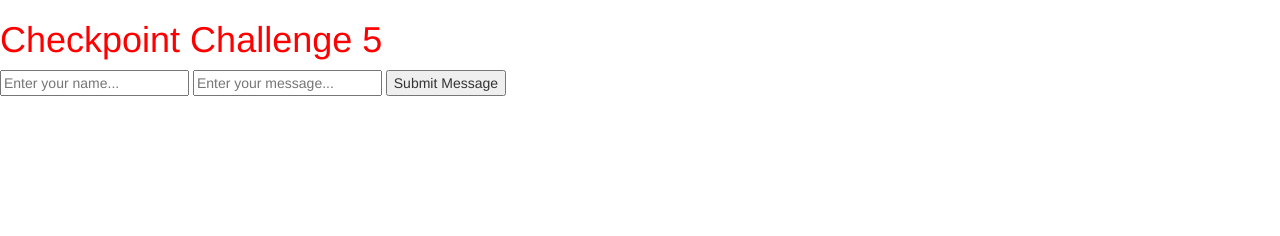
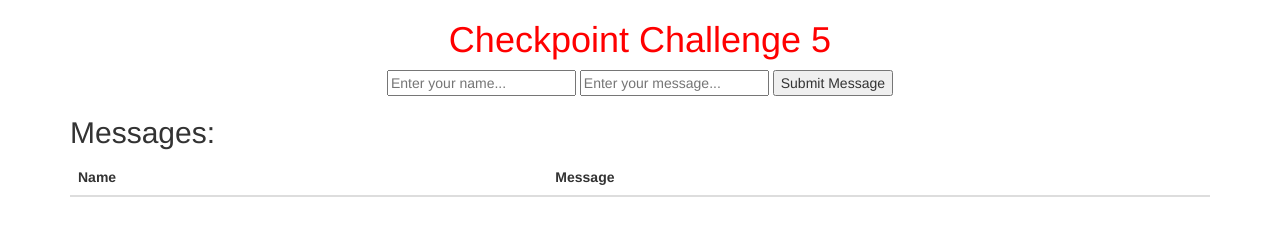
Before and after one commit to sader17761/Checkpoint-Challenge5, a website: page views/index.html in a window 1280 px wide. Drawn offline with Linux system fonts and the light colour scheme; files that its build step writes are made by us from their sources; no server answers; files whose address does not match are found by name.

Commit message:
added bootstrap styling

```diff
--- a/views/index.html
+++ b/views/index.html
@@ -10,16 +10,36 @@
     <link rel="stylesheet" href="styles/style.css">
   </head>
   <body ng-app="myApp" ng-controller="MessageController as mc" ng-init="mc.getMessages()">
-    <h1>Checkpoint Challenge 5</h1>
-    <div>
-      <input type="text" ng-model="mc.nameIn" placeholder="Enter your name...">
-      <input type="text" ng-model="mc.messageIn" placeholder="Enter your message...">
-      <button ng-click="mc.sendMessage()">Submit Message</button>
+
+    <h1 class="text-center">Checkpoint Challenge 5</h1>
+    <div class="container">
+      <div class="col-md-6 col-md-offset-3 text-center">
+        <input type="text" ng-model="mc.nameIn" placeholder="Enter your name...">
+        <input type="text" ng-model="mc.messageIn" placeholder="Enter your message...">
+        <button ng-click="mc.sendMessage()">Submit Message</button>
+      </div>
     </div>
-    <div ng-repeat="data in mc.data">
-      <p>Name: {{ data.name }}</p>
-      <p>Message: {{ data.message }}</p>
-      <hr>
+
+    <div class="container">
+      <h2>Messages:</h2>
+      <table class="table table-striped">
+        <thead>
+          <tr>
+            <th>Name</th>
+            <th>Message</th>
+          </tr>
+        </thead>
+        <tbody>
+          <tr ng-repeat="data in mc.data">
+            <td>{{ data.name }}</td>
+            <td>{{ data.message }}</td>
+          </tr>
+        </tbody>
+      </table>
     </div>
+
+
+
+
   </body>
 </html>
```
